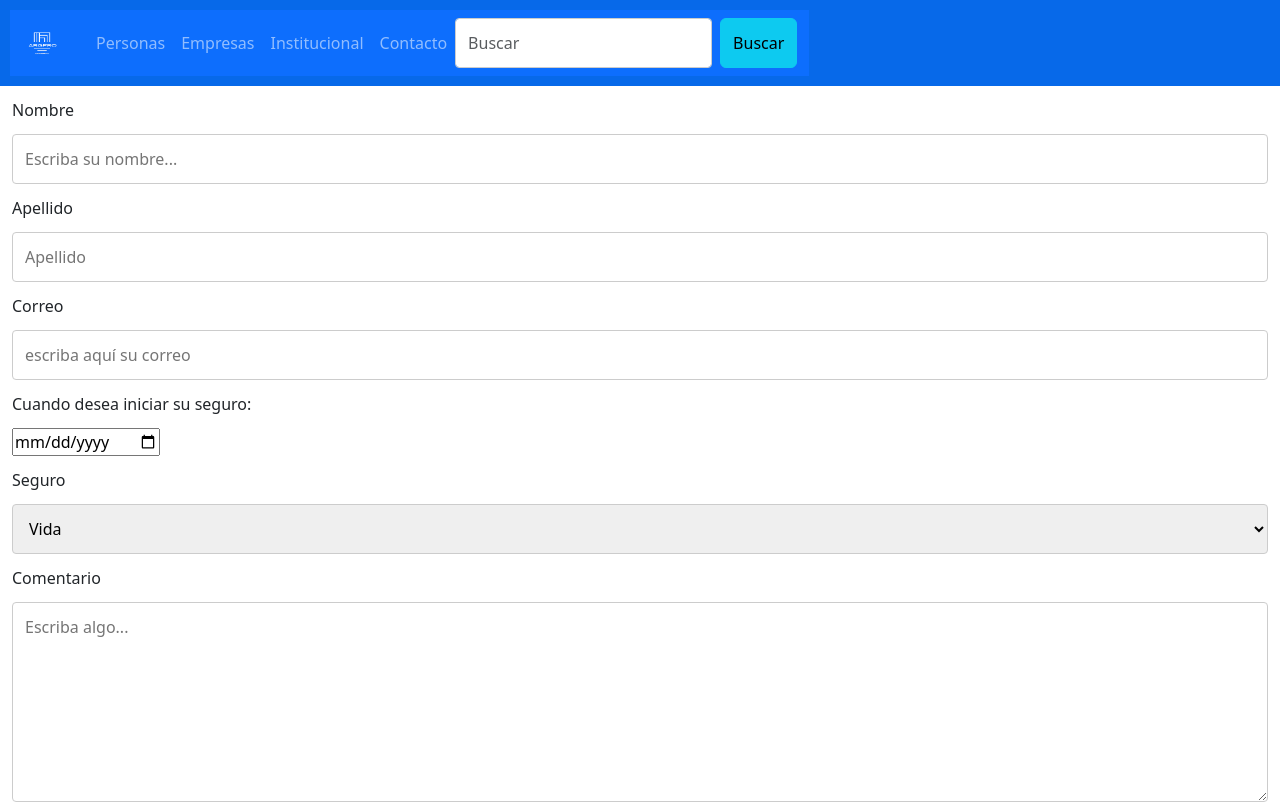
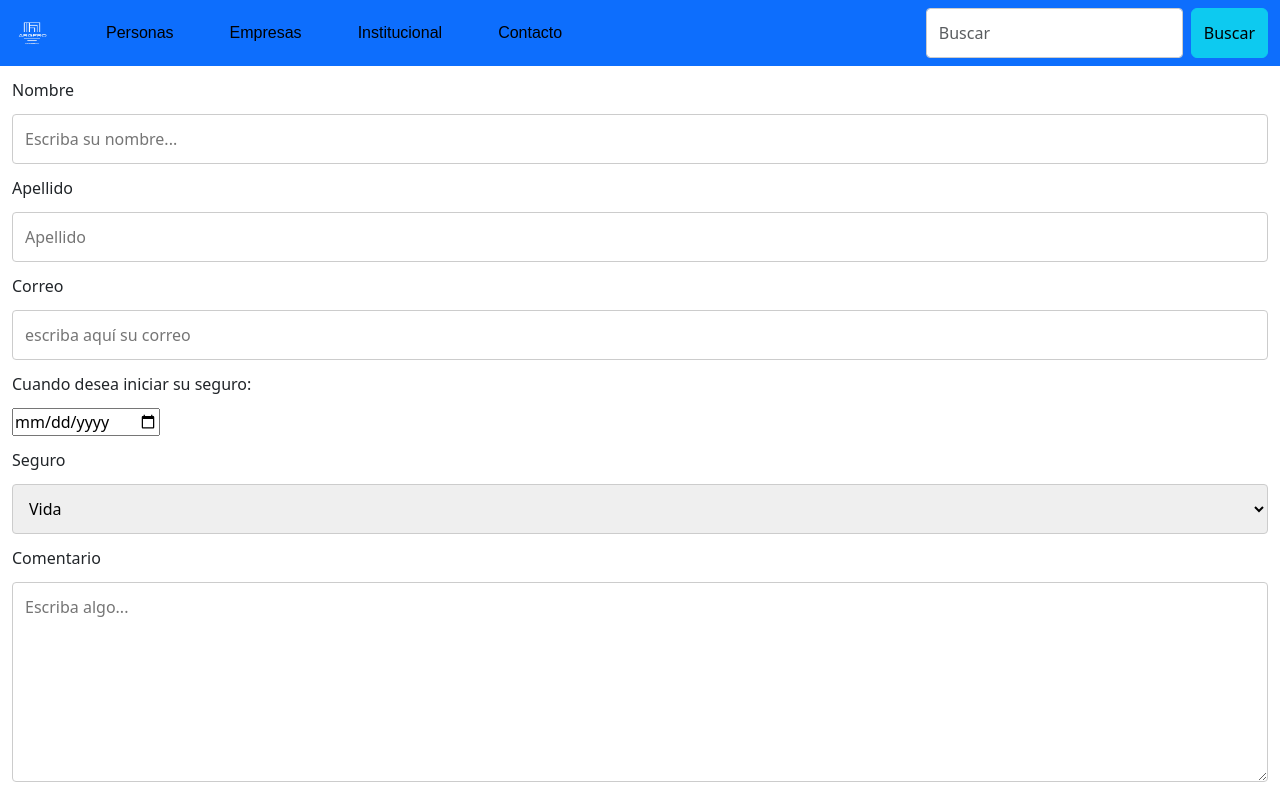
Before and after one commit to Paula9129/Trabajo-Integrador-grupo-7, a plain HTML site: page Trabajo final/Pages/contactame.html in a window 1280 px wide. Shown: the top 805 px of the page. Drawn offline with nearby package versions, Linux system fonts and the light colour scheme.

Commit message:
Update formulario.css

```diff
--- a/Trabajo final/Pages/Css/formulario.css
+++ b/Trabajo final/Pages/Css/formulario.css
@@ -6,17 +6,41 @@
 
 body{
     font-family: sans-serif;
-    margin: 3px;
+    margin: 5px;
 }
 
-header{
+/*header{
     display: flex;
     min-height: 70px;
     align-items: center;
     background-color: #0769e9;
     justify-content: space-between;
     padding: 10px;
+}*/
+
+.navbar ul li {
+    list-style: none;
+    display: inline-block;
+    margin: 0 20px;
+    position: relative;
 }
+
+.navbar ul li a {
+    font-style: inherit;
+    text-decoration: none;
+    color: black;
+    font-family: sans-serif;
+    font-size: 1rem;
+
+}
+
+
+.navbar ul li :hover {
+    color:beige;
+    width: 100%;
+
+}
+
 
 .nav-link{
     align-items: center;
@@ -60,6 +84,8 @@ padding: 12px 12px 12px 0;
 display: inline-block;
 }
 
+
+
 input[type=submit] {
 background-color: rgb(41, 40, 104);
 color: white;
@@ -69,6 +95,7 @@ border-radius: 4px;
 cursor: pointer;
 float: right;
 }
+
 
 input[type=submit]:hover {
 background-color: #4b45a0;
@@ -101,4 +128,8 @@ clear: both;
 
 footer{
     text-align: center;
+    padding: 10px;
 }
+.pie{
+    text-align: center;
+}
```
